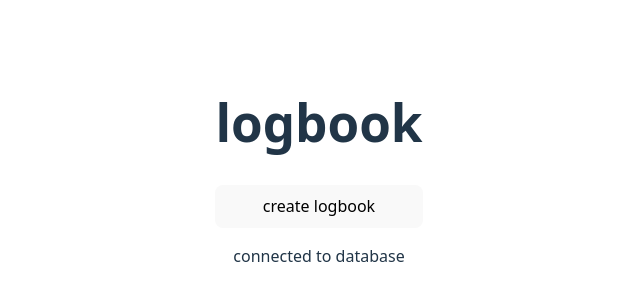
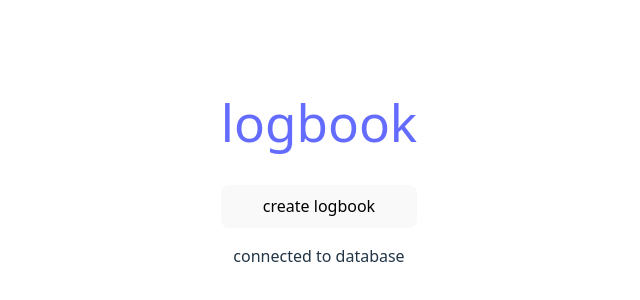
Before and after one commit to cruftbusters/logbook, a React (Vite) app: page / in a window 1280 px wide. Shown: the part 228-528 px from the top of the page, without its empty margins (321-961 px from the left). Built offline with nearby package versions, Linux system fonts and the light colour scheme.

Commit message:
link logbook heading to navigator page

```diff
--- a/src/App.tsx
+++ b/src/App.tsx
@@ -9,7 +9,9 @@ export function App() {
   return (
     <>
       <header>
-        <h1>logbook</h1>
+        <h1>
+          <a href="/">logbook</a>
+        </h1>
       </header>
       <section hidden={path !== ''}>
         <LogbookNavigator />
```
